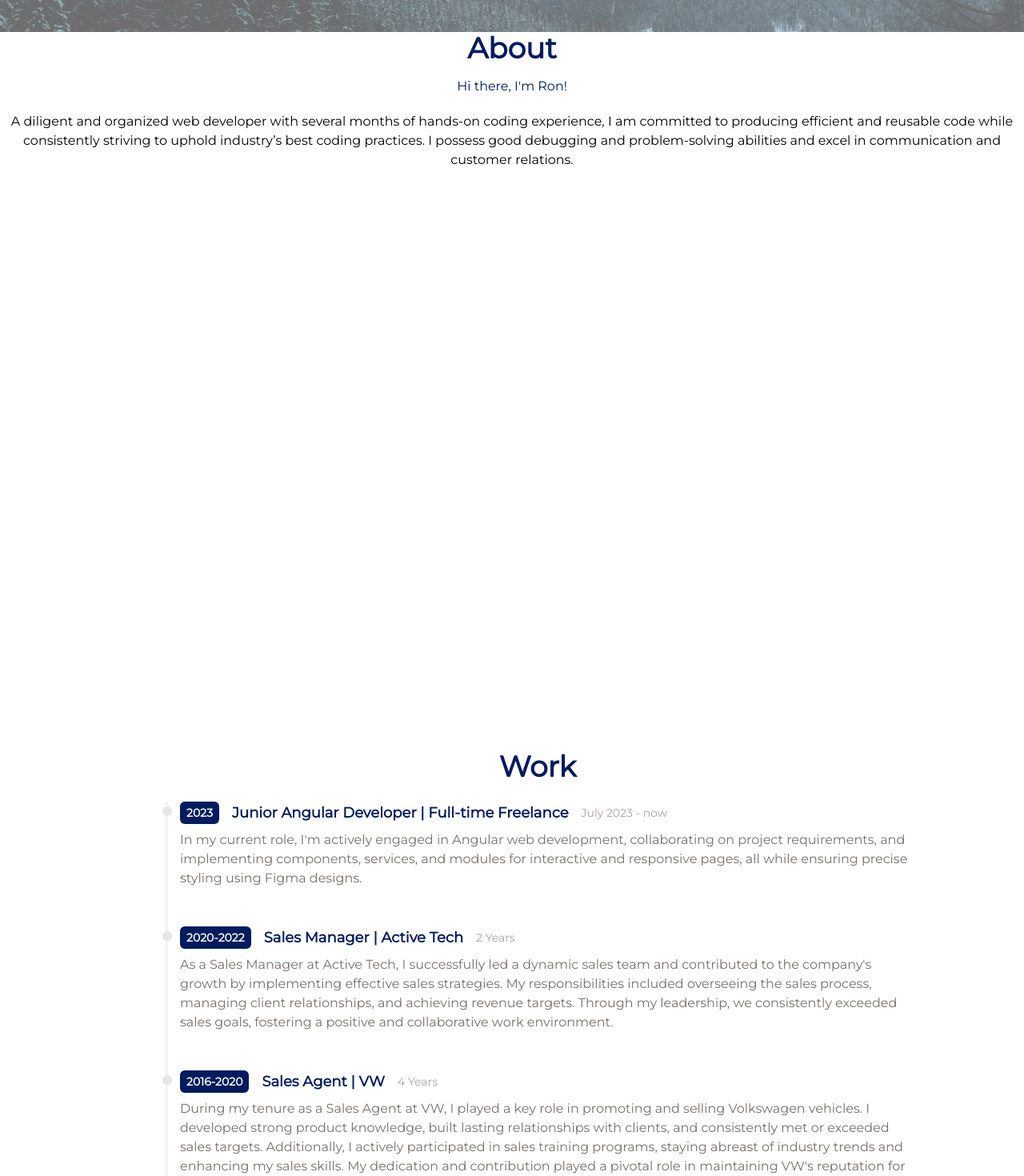
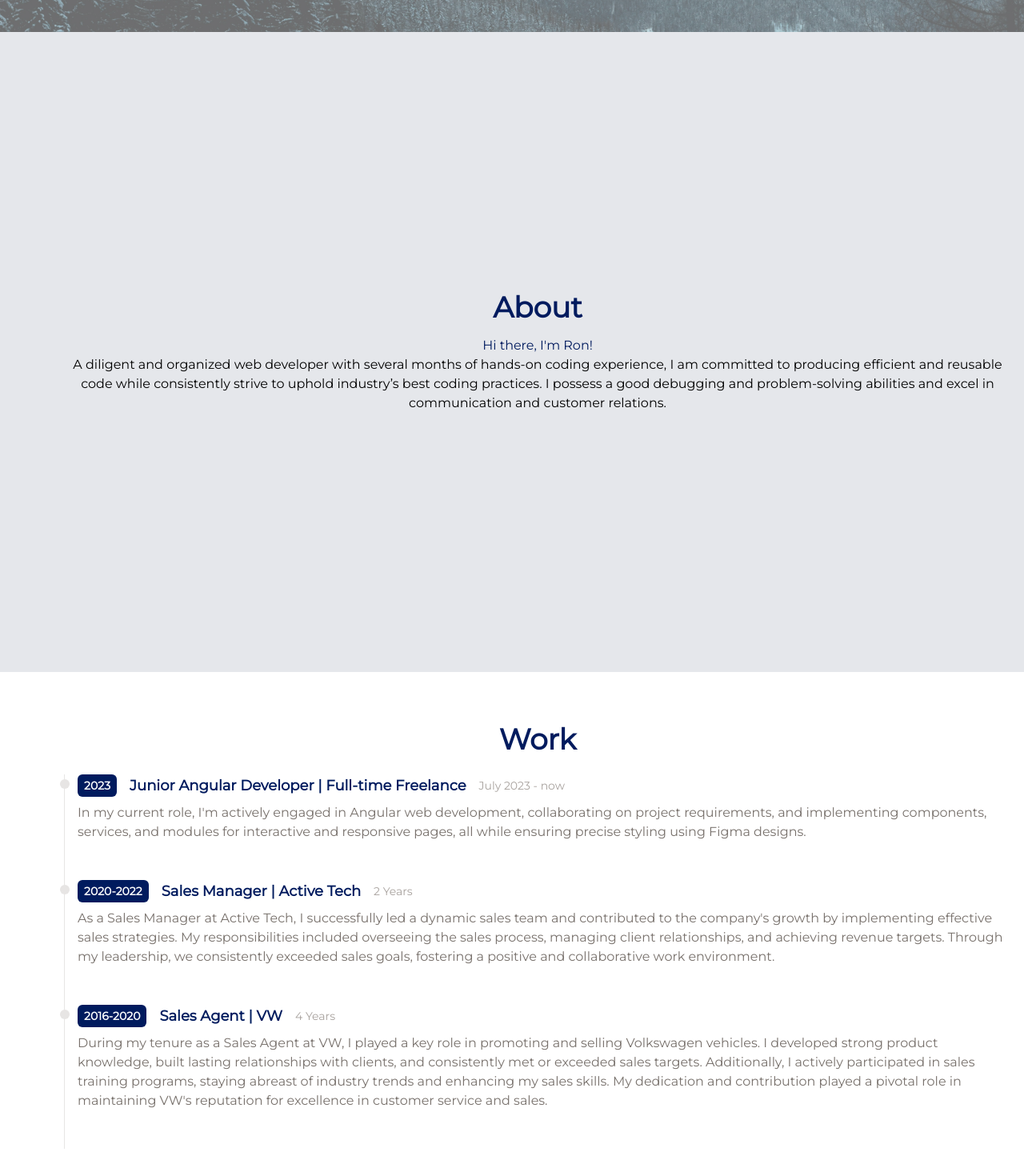
Before and after one commit to RonBachar/my-site, a React (Vite) app: page / in a window 1280 px wide. Shown: the part 760-2230 px from the top of the page at 80% size. Built offline with nearby package versions, Linux system fonts and the light colour scheme.

Commit message:
height full

```diff
--- a/src/components/About.jsx
+++ b/src/components/About.jsx
@@ -4,19 +4,19 @@ const About = () => {
   return (
     <div
       id="about"
-      className="w-full h-screen">
+      className="w-full h-screen max-w-screen mx-auto  py-10 bg-gray-200 flex flex-col justify-center p-4 md:pl-20 py-16">
       <h1 className="text-4xl font-bold text-[#001b5e] mb-4 text-center">
         About
       </h1>
       <h2 className="text-1xl font-bold text-[#001b5e] font-thin text-center">
         Hi there, I'm Ron!
       </h2>
+      <p className="text-center py-5; ">
+        A diligent and organized web developer with several months of hands-on coding experience, I am committed to producing efficient and reusable code while consistently strive to uphold industry’s best coding practices.
+        I possess a good debugging and problem-solving abilities and excel in communication and customer relations.
+      </p>
 
-      <p className="text-center py-5">
-        A diligent and organized web developer with several months of hands-on coding experience, I am committed to producing efficient and reusable code while consistently striving to uphold industry’s best coding practices.
-        I possess good debugging and problem-solving abilities and excel in communication and customer relations.
-      </p>
-          </div>
+    </div>
   );
 };
 
--- a/src/components/Work.jsx
+++ b/src/components/Work.jsx
@@ -28,7 +28,7 @@ const Work = () => {
   return (
     <div
       id="work"
-      className="w-full max-w-screen-lg mx-auto h-screen py-10  flex flex-col justify-center p-4 md:pl-20 py-16"
+      className="w-full mx-auto h-full py-10  flex flex-col justify-center p-4 md:pl-20 py-16"
     >
       <h1 className="text-4xl font-bold text-[#001b5e] mb-6 text-center">
         Work
```
